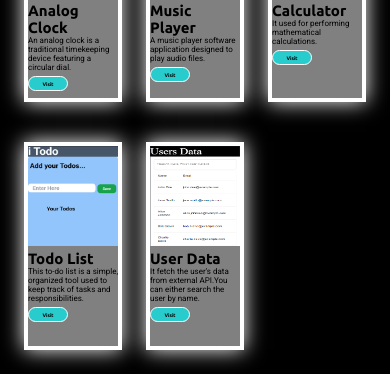
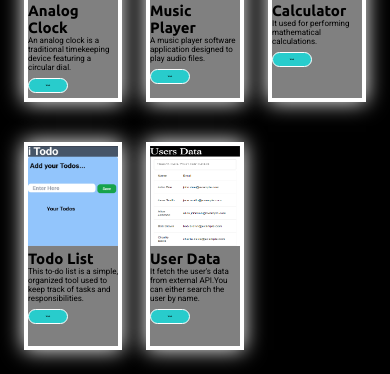
Before and after one commit to mohd-mustajab/Portfolio-react, a React (Vite) app: page /project in a window 390 px wide. Shown: the part 266-640 px from the top of the page. Built offline with nearby package versions, Linux system fonts and the light colour scheme.

Commit message:
Update Project.css

```diff
--- a/src/components/Project.css
+++ b/src/components/Project.css
@@ -50,8 +50,7 @@
     .projects a button{
         height: 15px;
         width: 40px;
-        font-size: 5px;
+        font-size: 2px;
         margin: 0px 0px;
-        text-align: center;
     }
 }
```
